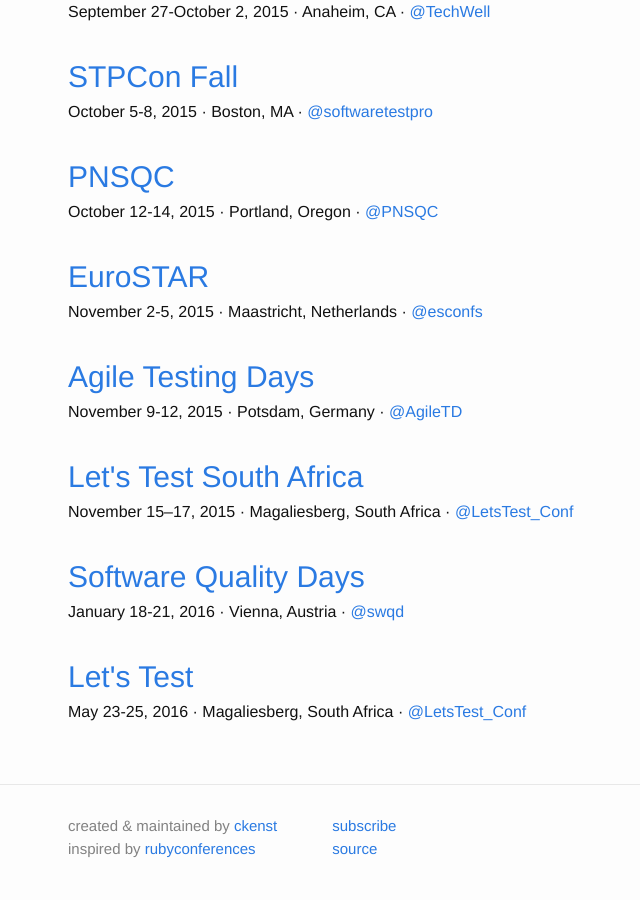
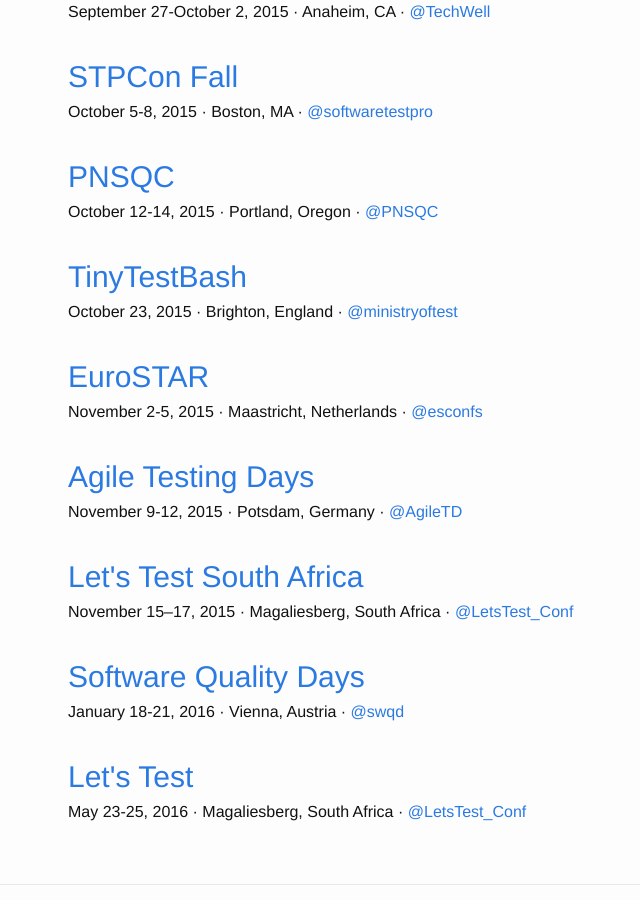
Before and after one commit to TestingConferences/testingconferences.github.io, a Jekyll site: the page built from index.html, in a window 1280 px wide and 900 px high, scrolled down 499 px. Shown: the whole window, without its empty margins (202-842 px from the left). Built offline with Jekyll 4.4.1, drawn with Linux system fonts in a browser that asks for light colours.

Commit message:
Added TinyTestBash

```diff
--- a/_data/current.yml
+++ b/_data/current.yml
@@ -42,6 +42,12 @@
   cfp_phrase: Call for Abstracts is open
   cfp_date: "May, 2015"
 
+- name: TinyTestBash
+  location: Brighton, England
+  dates: "October 23, 2015"
+  url: http://www.ministryoftesting.com/training-events/tinytestbash2015/
+  twitter: ministryoftest
+
 - name: EuroSTAR
   location: Maastricht, Netherlands
   dates: "November 2-5, 2015"
```
